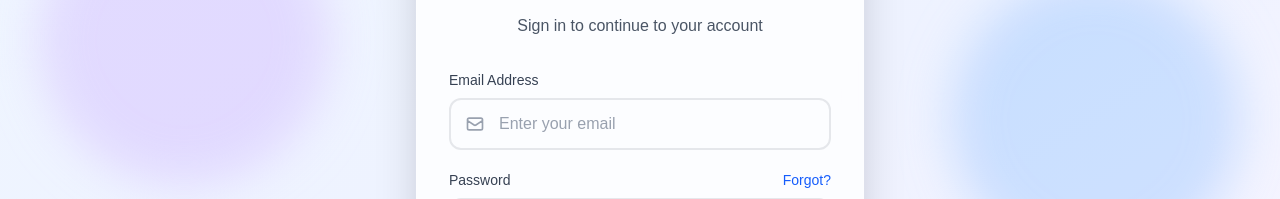
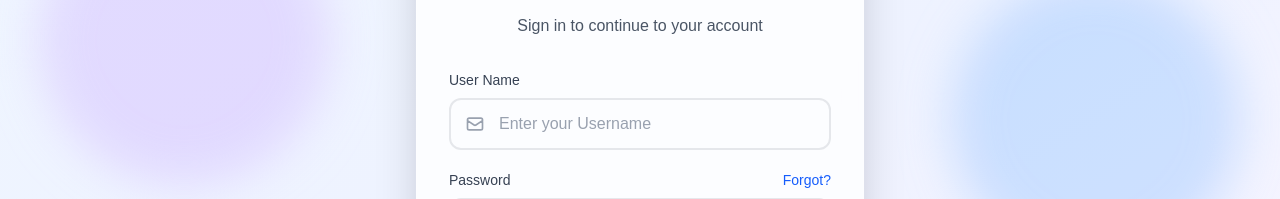
Before and after one commit to rashmibimashaa/To_do_app, a Next.js app in the folder frontend/: page /login in a window 1280 px wide. Shown: the part 184-383 px from the top of the page. Built offline with nearby package versions, Linux system fonts and the light colour scheme.

Commit message:
add code

```diff
--- a/frontend/src/app/login/page.tsx
+++ b/frontend/src/app/login/page.tsx
@@ -6,7 +6,7 @@
 export default function LoginPage() {
   const router = useRouter();
 
-  const [email, setEmail] = useState("");
+  const [username, setUsername] = useState("");
   const [password, setPassword] = useState("");
   const [error, setError] = useState("");
 
@@ -15,7 +15,7 @@
 
     try {
       const res = await axios.post("http://localhost:8080/api/auth/login", {
-        email,
+        username,
         password,
       });
 
@@ -70,7 +70,7 @@
             {/* Email Input */}
             <div className="group">
               <label className="block text-sm font-medium text-gray-700 mb-2">
-                Email Address
+                User Name
               </label>
               <div className="relative">
                 <div className="absolute inset-y-0 left-0 pl-4 flex items-center pointer-events-none">
@@ -79,11 +79,11 @@
                   </svg>
                 </div>
                 <input
-                  type="email"
-                  placeholder="Enter your email"
+                  type="text"
+                  placeholder="Enter your Username"
                   className="w-full pl-12 pr-4 py-3 border-2 border-gray-200 rounded-xl focus:border-blue-500 focus:ring-4 focus:ring-blue-100 transition-all outline-none text-gray-700 placeholder-gray-400"
-                  value={email}
-                  onChange={(e) => setEmail(e.target.value)}
+                  value={username}
+                  onChange={(e) => setUsername(e.target.value)}
                 />
               </div>
             </div>
```
Also changed, not shown: 1 other file (tests, documents, lock files or other folders).
